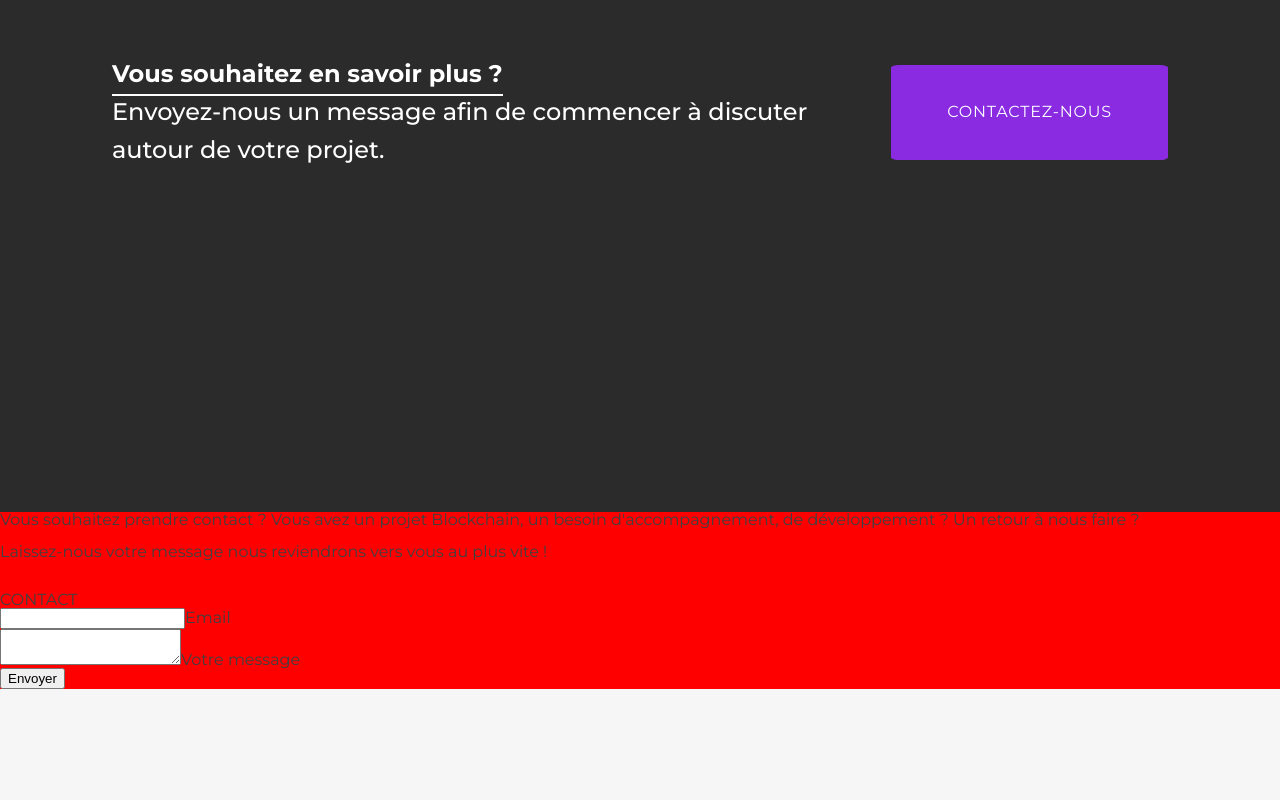
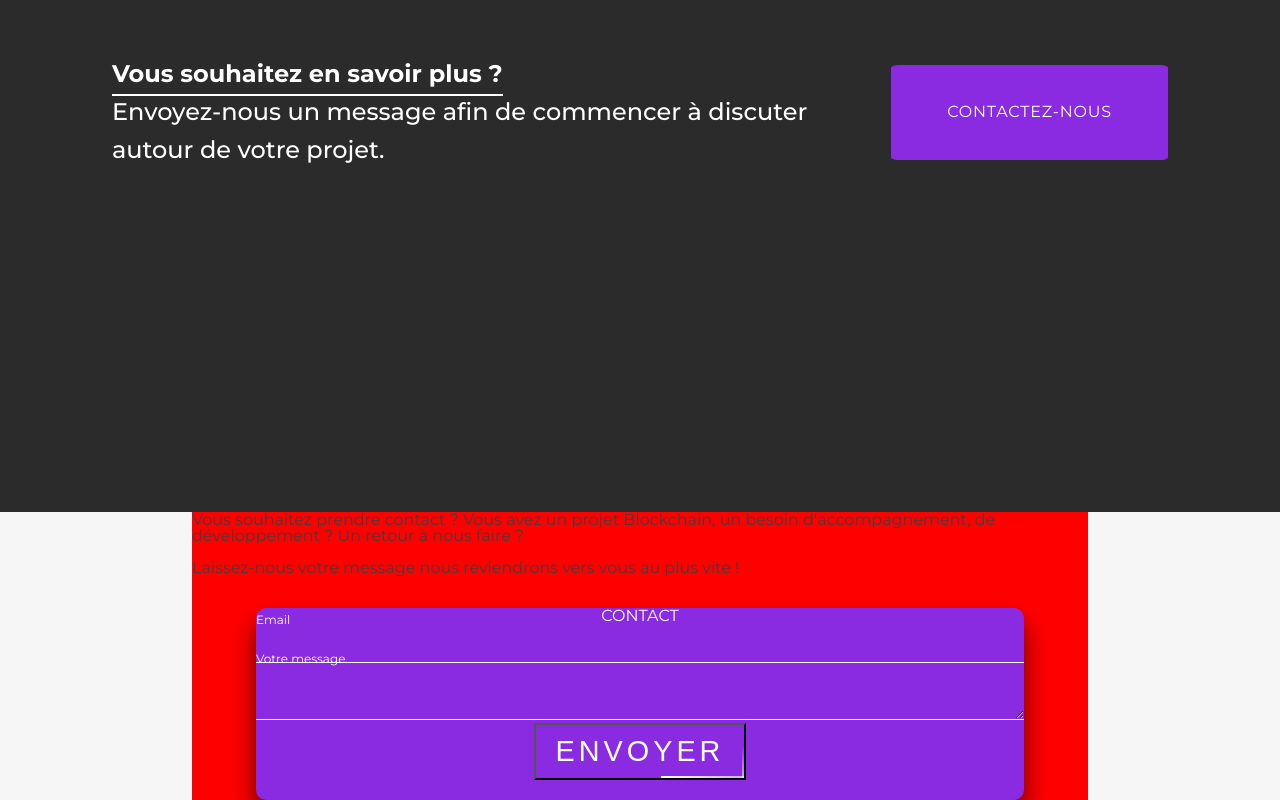
Before and after one commit to The-JW-Corp/JW-Corp-react, a React (Create React App) app: page / in a window 1280 px wide. Shown: the part 288-1088 px from the top of the page. Before the commit the page ends 977 px from the top, so only its background shows below. Built offline with nearby package versions, Linux system fonts and the light colour scheme.

Commit message:
text and form added

```diff
--- a/src/components/Formulaire/Formulaire.css
+++ b/src/components/Formulaire/Formulaire.css
@@ -1,3 +1,210 @@
+.container-formulaire {
+  display: flex;
+  justify-content: center;
+}
+
 .formulaire {
+  display: block;
+  justify-content: center;
+  align-items: center;
   background-color: red;
+  width: 70vw;
 }
+
+.texteuh {
+  display: flex;
+  justify-content: center;
+  align-items: center;
+}
+
+.login-box {
+  display: block;
+  justify-content: center;
+  /* display: block;
+  justify-content: center;
+  align-items: center; */
+  top: 50%;
+  left: 50%;
+  text-align: center;
+  width: 60vw;
+  height: 12em;
+  /* transform: translate(50%, 50%); */
+  background: blueviolet;
+  box-sizing: border-box;
+  box-shadow: 0 15px 25px rgba(0, 0, 0, 0.6);
+  border-radius: 10px;
+  font-size: 1em;
+}
+
+.login-box form a {
+  font-size: 1.2em;
+}
+
+/*Copié collé depuis la v1 du site*/
+
+.login-box h2 {
+  /* margin: 0 0 30px; */
+  padding: 0;
+  color: #fff;
+  text-align: center;
+}
+
+.login-box .user-box {
+  position: relative;
+}
+
+.login-box .user-box textarea {
+  width: 100%;
+  height: 30%;
+  padding: 10px 0;
+  font-size: 16px;
+  color: #fff;
+  border: none;
+  border-bottom: 1px solid #fff;
+  outline: none;
+  background: transparent;
+}
+
+.login-box .user-box input {
+  width: 100%;
+  padding: 10px 0;
+  font-size: 16px;
+  color: #fff;
+  border: none;
+  border-bottom: 1px solid #fff;
+  outline: none;
+  background: transparent;
+}
+
+.login-box .user-box label {
+  position: absolute;
+  top: 0;
+  left: 0;
+  padding: 10px 0;
+  font-size: 16px;
+  color: #fff;
+  pointer-events: none;
+  transition: 0.5s;
+}
+
+/*"Email" et "Votre Message" position*/
+.login-box .user-box textarea:focus ~ label,
+.login-box .user-box textarea:valid ~ label {
+  top: -20px;
+  left: 0;
+  color: white;
+  font-size: 12px;
+}
+
+.login-box .user-box input:focus ~ label,
+.login-box .user-box input:valid ~ label {
+  top: -20px;
+  left: 0;
+  color: white;
+  font-size: 12px;
+}
+
+.login-box form button {
+  position: relative;
+  display: inline-block;
+  padding: 10px 20px;
+  color: white;
+  font-size: 1.8em;
+  text-decoration: none;
+  text-transform: uppercase;
+  overflow: hidden;
+  transition: 0.5s;
+  letter-spacing: 4px;
+  background-color: blueviolet;
+}
+
+.login-box button:hover {
+  background: white;
+  color: blueviolet;
+  border-radius: 5px;
+  box-shadow: 0 0 2px white, 0 0 12px white, 0 0 25px white, 0 0 50px white;
+}
+
+.login-box button span {
+  position: absolute;
+  display: block;
+}
+
+.login-box button span:nth-child(1) {
+  top: 0;
+  left: -100%;
+  width: 100%;
+  height: 2px;
+  background: linear-gradient(90deg, transparent, white);
+  animation: btn-anim1 1s linear infinite;
+}
+
+@keyframes btn-anim1 {
+  0% {
+    left: -100%;
+  }
+  50%,
+  100% {
+    left: 100%;
+  }
+}
+
+.login-box button span:nth-child(2) {
+  top: -100%;
+  right: 0;
+  width: 2px;
+  height: 100%;
+  background: linear-gradient(180deg, transparent, white);
+  animation: btn-anim2 1s linear infinite;
+  animation-delay: 0.25s;
+}
+
+@keyframes btn-anim2 {
+  0% {
+    top: -100%;
+  }
+  50%,
+  100% {
+    top: 100%;
+  }
+}
+
+.login-box button span:nth-child(3) {
+  bottom: 0;
+  right: -100%;
+  width: 100%;
+  height: 2px;
+  background: linear-gradient(270deg, transparent, white);
+  animation: btn-anim3 1s linear infinite;
+  animation-delay: 0.5s;
+}
+
+@keyframes btn-anim3 {
+  0% {
+    right: -100%;
+  }
+  50%,
+  100% {
+    right: 100%;
+  }
+}
+
+.login-box button span:nth-child(4) {
+  bottom: -100%;
+  left: 0;
+  width: 2px;
+  height: 100%;
+  background: linear-gradient(360deg, transparent, white);
+  animation: btn-anim4 1s linear infinite;
+  animation-delay: 0.75s;
+}
+
+@keyframes btn-anim4 {
+  0% {
+    bottom: -100%;
+  }
+  50%,
+  100% {
+    bottom: 100%;
+  }
+}
--- a/src/components/Formulaire/Formulaire.js
+++ b/src/components/Formulaire/Formulaire.js
@@ -3,6 +3,7 @@ import "./Formulaire.css";
 
 function Formulaire() {
   return (
+    <section className="container-formulaire">
       <div className="formulaire">
         <section id="" className="levraitextavantform">
           <div id="" className="jsAnimation containerOfcontaintainerSize">
@@ -20,10 +21,9 @@ function Formulaire() {
             </div>
           </div>
         </section>
-      <div className="spaces" />
+
         <section className="texteuh">
           <div className="deuxieme">
-          {/* <span> */}
             <div className="login-box">
               <h2 id="formulairedecontact">CONTACT</h2>
               <form method="post">
@@ -61,6 +61,7 @@ function Formulaire() {
           </div>
         </section>
       </div>
+    </section>
   );
 }
 
```
Lines whose indentation alone changed are shown as unchanged.
